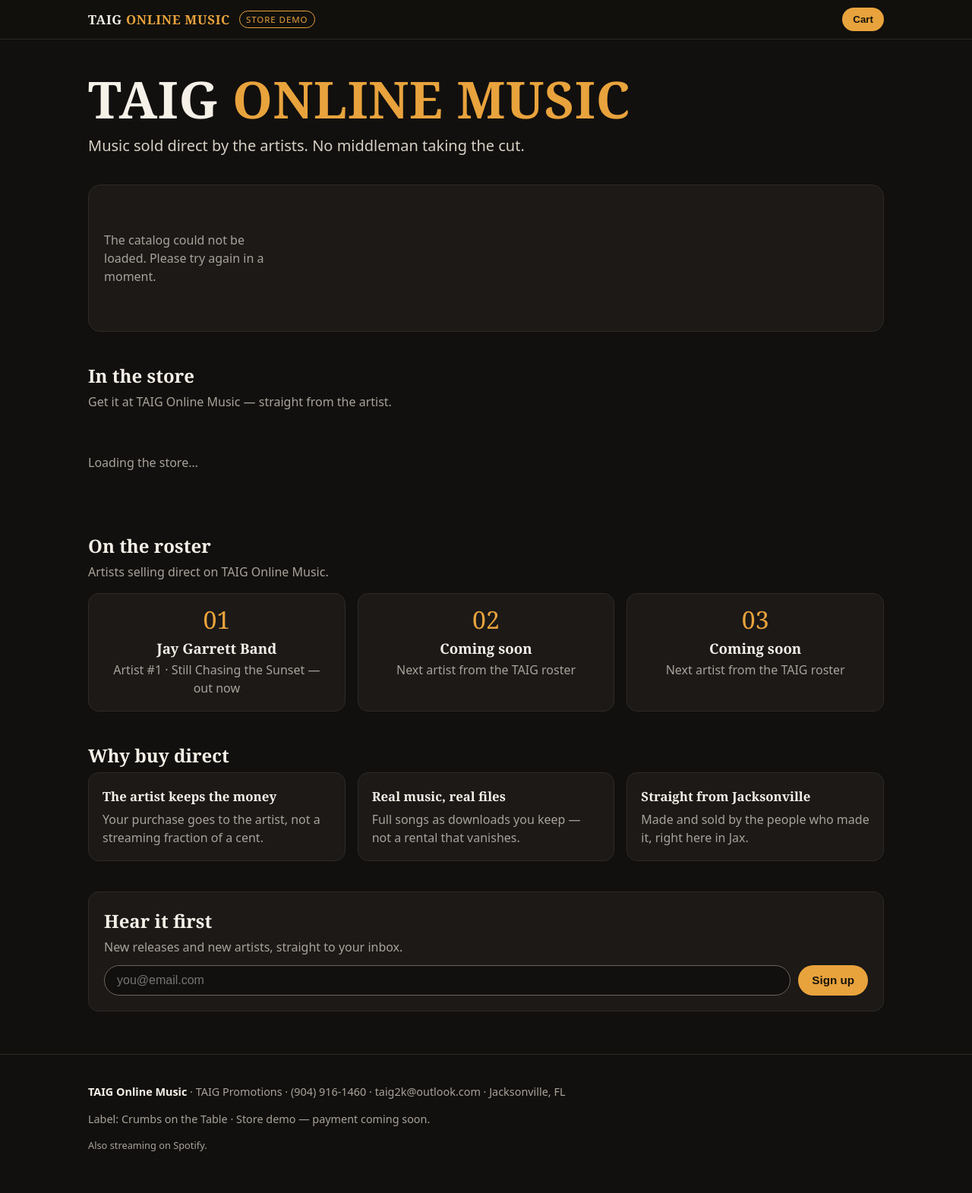
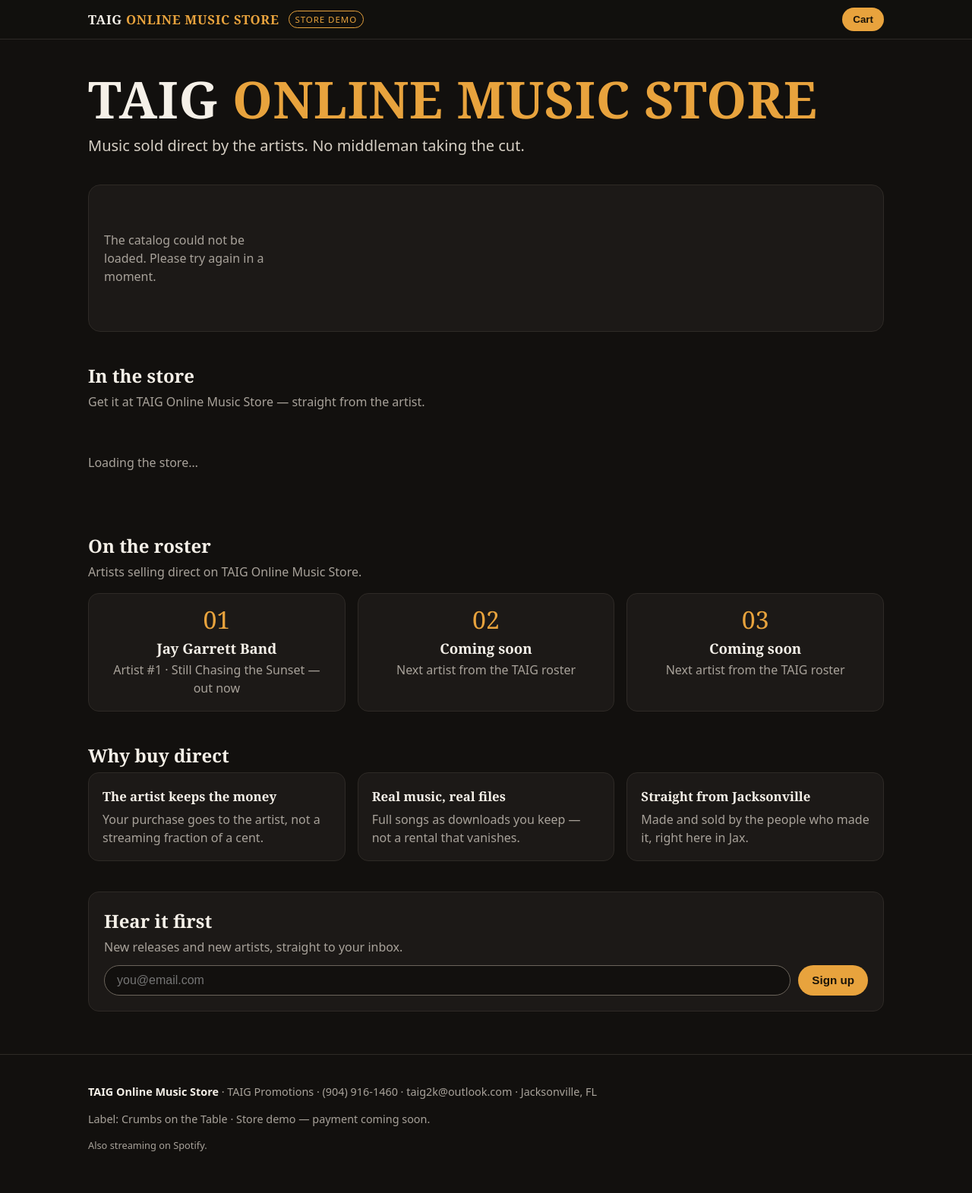
Before and after one commit to the-ai-guy-2k/taig_nope_portal, a web app: file public/music-store/index.html in a window 1280 px wide. Shown: the whole page at 76% size. Run offline with its HTML, style and script files only (its server is not run), Linux system fonts and the light colour scheme.

Commit message:
TAIG Online Music Store: branding fix — 'Store' at the end of 'Music' everywhere it shows

```diff
--- a/public/music-store/css/store.css
+++ b/public/music-store/css/store.css
@@ -1,4 +1,4 @@
-/* TAIG Online Music — storefront styles.
+/* TAIG Online Music Store — storefront styles.
    Dark premium record-store feel: deep charcoal, sunset amber, serif display.
    Mobile-first; no horizontal overflow at any width. */
 * { box-sizing: border-box; }
@@ -410,4 +410,6 @@ footer .fineprint { font-size: .8rem; margin-top: 8px; }
   .album-hero .cover { max-width: 300px; }
   .cards, .why { grid-template-columns: 1fr; }
   .wordmark { font-size: .95rem; }
+  /* Long wordmark ("TAIG ONLINE MUSIC STORE") + cart must fit a phone bar. */
+  .demo-mark { display: none; }
 }
--- a/public/music-store/index.html
+++ b/public/music-store/index.html
@@ -3,14 +3,14 @@
 <head>
 <meta charset="utf-8">
 <meta name="viewport" content="width=device-width, initial-scale=1">
-<title>TAIG Online Music — Music sold direct by the artists</title>
-<meta name="description" content="TAIG Online Music: the direct-to-fan store from TAIG2K. Jay Garrett Band — Still Chasing the Sunset, out now.">
+<title>TAIG Online Music Store — Music sold direct by the artists</title>
+<meta name="description" content="TAIG Online Music Store: the direct-to-fan store from TAIG2K. Jay Garrett Band — Still Chasing the Sunset, out now.">
 <link rel="stylesheet" href="/music-store/css/store.css">
 </head>
 <body data-page="landing">
 <header class="topbar">
   <div class="topbar-inner">
-    <a class="wordmark" href="/music-store/">TAIG <span>ONLINE MUSIC</span></a>
+    <a class="wordmark" href="/music-store/">TAIG <span>ONLINE MUSIC STORE</span></a>
     <span class="demo-mark">Store demo</span>
     <span class="topbar-spacer"></span>
     <button class="cart-btn" id="cart-open" type="button">Cart <span class="cart-badge" id="cart-badge" hidden>0</span></button>
@@ -19,7 +19,7 @@
 
 <main class="wrap">
   <div class="masthead">
-    <h1>TAIG <span>ONLINE MUSIC</span></h1>
+    <h1>TAIG <span>ONLINE MUSIC STORE</span></h1>
     <p class="tagline">Music sold direct by the artists. No middleman taking the cut.</p>
   </div>
 
@@ -29,7 +29,7 @@
 
   <section>
     <h2>In the store</h2>
-    <p class="section-sub muted">Get it at TAIG Online Music — straight from the artist.</p>
+    <p class="section-sub muted">Get it at TAIG Online Music Store — straight from the artist.</p>
     <div class="cards" id="store-cards">
       <p class="loading">Loading the store…</p>
     </div>
@@ -37,7 +37,7 @@
 
   <section>
     <h2>On the roster</h2>
-    <p class="section-sub muted">Artists selling direct on TAIG Online Music.</p>
+    <p class="section-sub muted">Artists selling direct on TAIG Online Music Store.</p>
     <div class="roster">
       <div class="roster-slot">
         <div class="num">01</div>
@@ -90,7 +90,7 @@
 
 <footer>
   <div class="wrap">
-    <p><strong style="color:#f5f0e8">TAIG Online Music</strong> · TAIG Promotions · (904) 916-1460 · taig2k@outlook.com · Jacksonville, FL</p>
+    <p><strong style="color:#f5f0e8">TAIG Online Music Store</strong> · TAIG Promotions · (904) 916-1460 · taig2k@outlook.com · Jacksonville, FL</p>
     <p>Label: Crumbs on the Table · Store demo — payment coming soon.</p>
     <p class="fineprint">Also streaming on Spotify.</p>
   </div>
--- a/public/music-store/js/store.js
+++ b/public/music-store/js/store.js
@@ -1,4 +1,4 @@
-/* TAIG Online Music — storefront behavior (MVP demo).
+/* TAIG Online Music Store — storefront behavior (MVP demo).
    Catalog renders from /music-store/api/catalog (SQLite).
    Cart is client-side only (localStorage). No checkout, no payment:
    the checkout button shows the payment-coming-soon notice. */
--- a/src/routes/musicStore.js
+++ b/src/routes/musicStore.js
@@ -1,7 +1,7 @@
 'use strict';
 
 /**
- * TAIG Online Music — store API routes (MVP).
+ * TAIG Online Music Store — store API routes (MVP).
  *
  * GET /music-store/api/catalog — the store catalog (artists, albums, tracks,
  * products) from SQLite. The storefront pages render from this endpoint.
--- a/src/services/musicStoreDb.js
+++ b/src/services/musicStoreDb.js
@@ -1,7 +1,7 @@
 'use strict';
 
 /**
- * TAIG Online Music — catalog database (SQLite via sql.js, pure JS).
+ * TAIG Online Music Store — catalog database (SQLite via sql.js, pure JS).
  *
  * The database file lives on the persistent volume (/app/nebula_local) so it
  * survives container rebuilds. On first start it is created and seeded from
```
Also changed, not shown: data/music-store-catalog.json (+1 -1 lines), public/music-store/album/index.html (+4 -4 lines).
